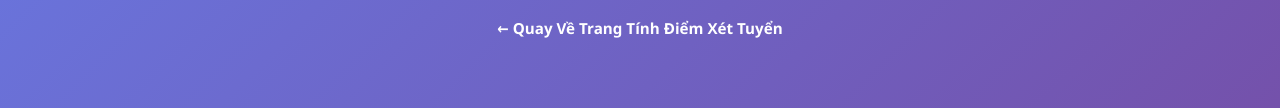
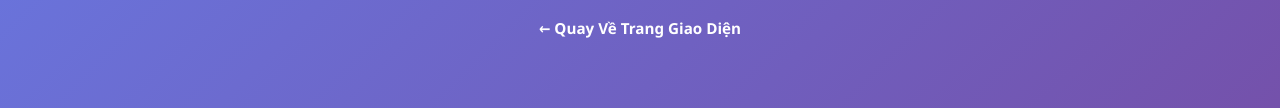
Before and after one commit to HoangVu-hub/TuyenSinhUCL, a plain HTML site: page thongtindonmiengiam.html in a window 1280 px wide. Shown: the part 464-572 px from the top of the page. Drawn offline with nearby package versions, Linux system fonts and the light colour scheme.

Commit message:
Update thongtindonmiengiam.html

```diff
--- a/thongtindonmiengiam.html
+++ b/thongtindonmiengiam.html
@@ -161,7 +161,7 @@
         </div>
 
         <div class="back-link">
-            <a href="index.html">← Quay Về Trang Tính Điểm Xét Tuyển</a>
+            <a href="index.html">← Quay Về Trang Giao Diện</a>
         </div>
     </div>
 
```
